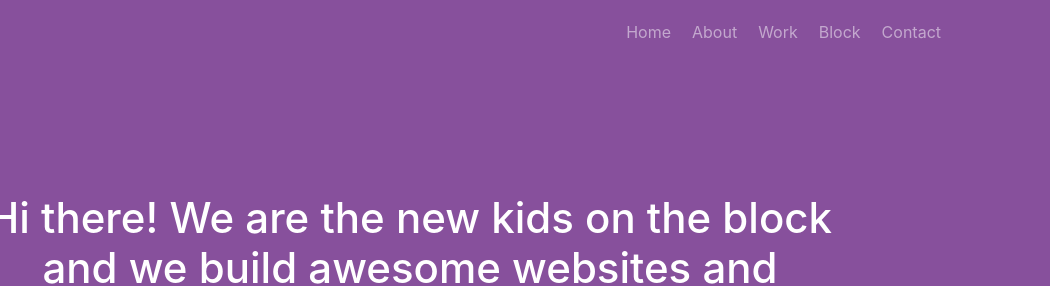
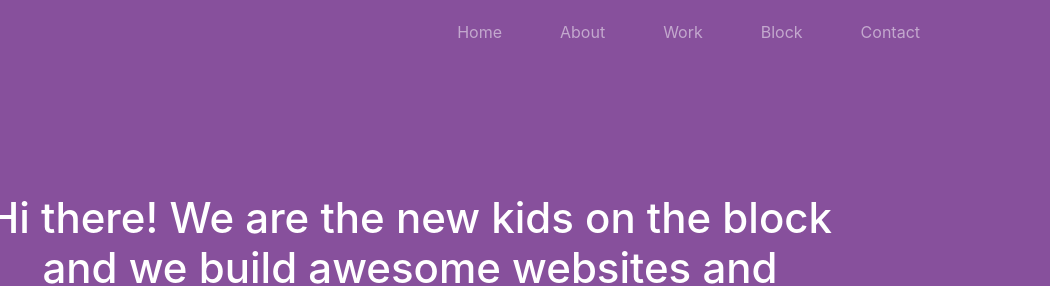
Before and after one commit to ashik-ashik/cuda-project, a plain HTML site: page index.html in a window 1280 px wide. Shown: the top 286 px of the page, 230-1280 px from the left. Drawn offline with Linux system fonts and the light colour scheme; files whose address does not match are found by name.

Commit message:
menu padding fix

```diff
--- a/css/style.css
+++ b/css/style.css
@@ -8,7 +8,7 @@ body{
 
 .nav-item:hover{
     background: #643a79;
-    border-radius: 10px;
+    border-radius: 8px;
 }
 
 .head-body{
--- a/index.html
+++ b/index.html
@@ -27,11 +27,11 @@
 
             <div class="navbar-collapse collapse" id="mynav">
                 <ul class="navbar-nav ml-auto">
-                    <li class="nav-item mr-auto"><a href="index.html" class="nav-link">Home</a></li>
-                    <li class="nav-item mr-auto"><a href="#services" class="nav-link">About</a></li>
-                    <li class="nav-item mr-auto"><a href="#portfolio" class="nav-link">Work</a></li>
-                    <li class="nav-item mr-auto"><a href="#comment" class="nav-link">Block</a></li>
-                    <li class="nav-item mr-auto"><a href="#contact" class="nav-link">Contact</a></li>
+                    <li class="nav-item"><a href="index.html" class="nav-link px-4">Home</a></li>
+                    <li class="nav-item"><a href="#services" class="nav-link px-4">About</a></li>
+                    <li class="nav-item"><a href="#portfolio" class="nav-link px-4">Work</a></li>
+                    <li class="nav-item"><a href="#comment" class="nav-link px-4">Block</a></li>
+                    <li class="nav-item"><a href="#contact" class="nav-link px-4">Contact</a></li>
                 </ul>
             </div>
         </nav>
```
